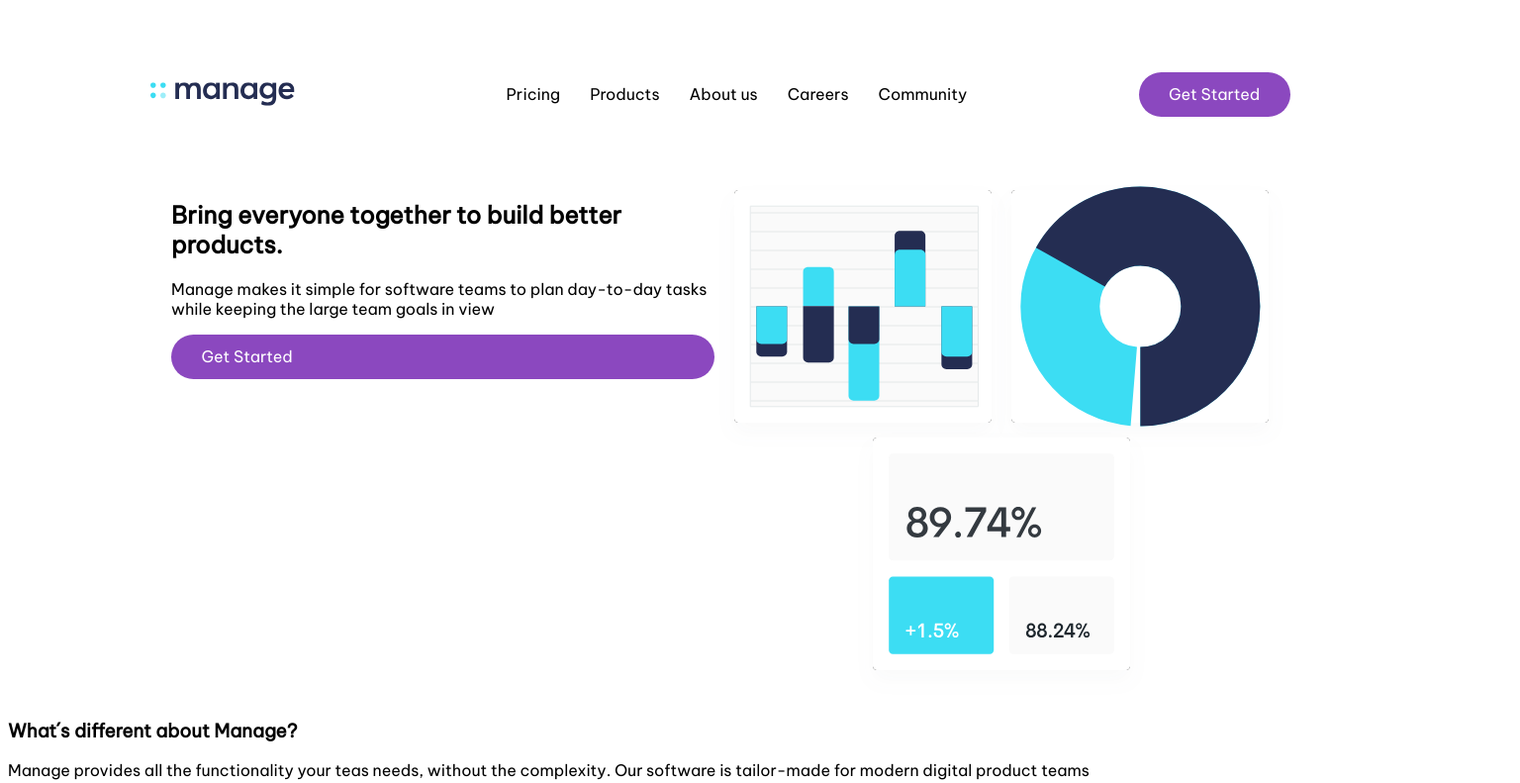
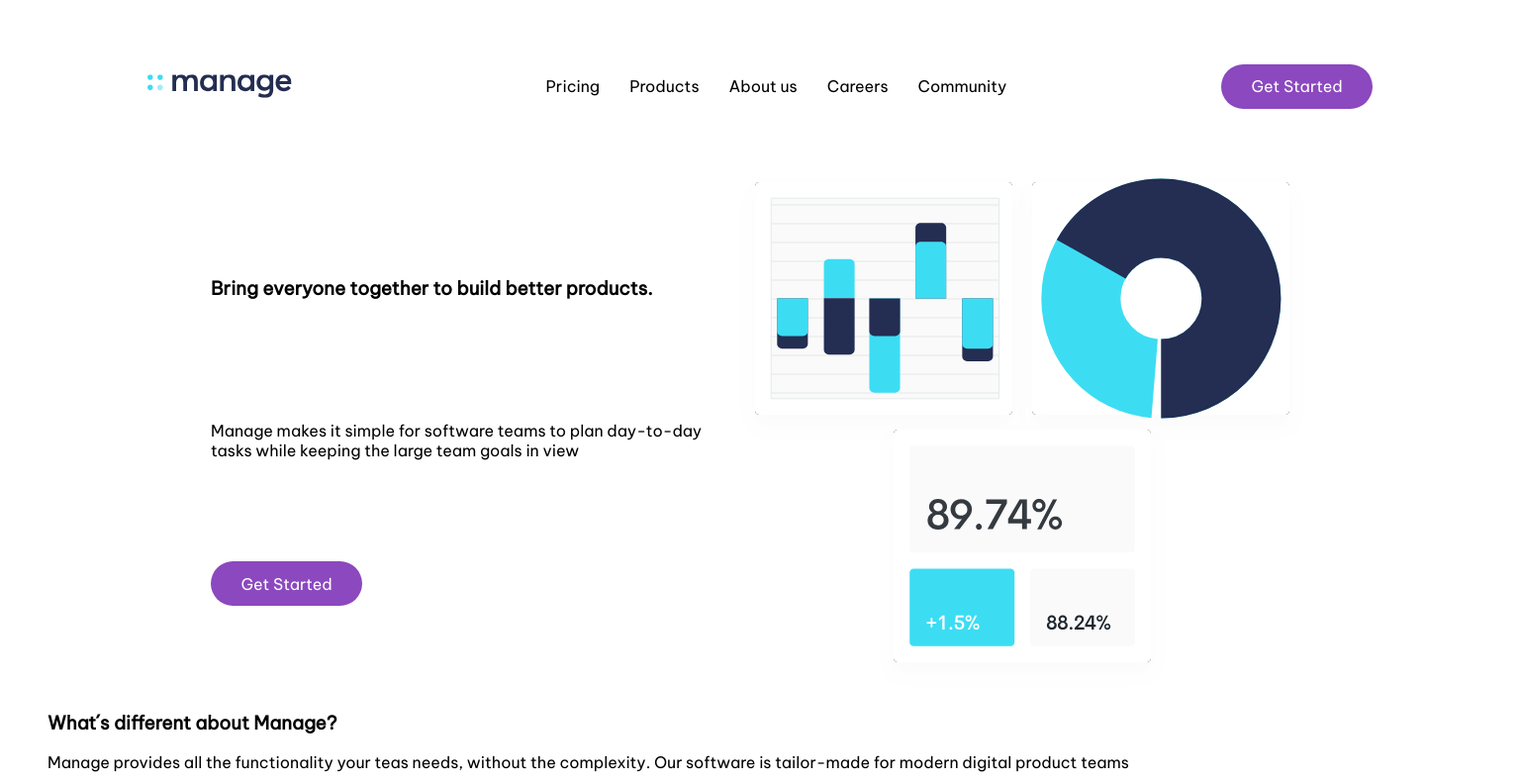
Before and after one commit to mgalotto/exmanefinalFE1, a plain HTML site: page root/index.html in a window 1536 px wide. Shown: the top 791 px of the page at 99% size. Drawn offline with Linux system fonts and the light colour scheme.

Commit message:
revision 1.1

```diff
--- a/root/css/style.css
+++ b/root/css/style.css
@@ -1,7 +1,11 @@
 @media(min-width:1440px){
+    *{box-sizing: border-box;
+
+    }
     body{width:1440px;
         height: 2639px;
         font-family: 'Be Vietnam Pro', sans-serif;
+        margin:auto;
 
 /*                 NAVMENU + LOGO             */
 
@@ -12,29 +16,40 @@
         flex-direction: row;
         justify-content: space-around;
         height: 174px;
-        padding:65px;
+
     }
     .list { display: flex;
             flex-direction: row;
             list-style-type: none;
+
     }
-    li{margin: 15px;
+    li{margin: 0px 15px;
     }
     .getstarted{background-color:#8B48BF;
-        border-radius:50px;
-        color:#FFFFFF;
-        padding:12.5px 30.5px;
+            border-radius:50px;
+            color:#FFFFFF;
+            padding:12.5px 30.5px;
     }
 
 
 /*         HOME                 */
 
-    .firstsection{display:flex;
+    .home{display:flex;
         justify-content: space-around;
         flex-direction: row;
-        margin-left: 165px;
-        margin-right: 146px;
+        width: 1110px;
+        height: 525px;
+        margin: 0 165px;
     }
+    .home article{display:flex;
+        flex-direction: column;
+        justify-content: space-evenly;
+        align-items:flex-start;
+        padding-right: 15px;
+        font-size: 1em;
+
+    }
+
 
 /*                SOBRE NOSOTROS            */
 
@@ -43,7 +58,7 @@
 
 /*              TESTIMONIOS                  */
 
-    .S3flex{box-sizing: border-box;
+    .testimonios{box-sizing: border-box;
         width: 1298px;
         height: 478;
         display:flex;
@@ -59,7 +74,7 @@
     }
     div.S3div article{display:flex;
         flex-direction: column;
-        justify-content:center;
+        justify-items: center;
         align-items: center;
     }
     div.S3div article p{padding:15px;
--- a/root/index.html
+++ b/root/index.html
@@ -21,12 +21,12 @@
             <div class="getstarted">Get Started</div>
         </header>
 
-        <section class="firstsection">
+        <section class="home">
             <article>
-                <h2>Bring everyone
+                <h1>Bring everyone
                     together to build
                     better products.
-                </h2>
+                </h1>
                 <p>Manage makes it simple for software teams
                     to plan day-to-day tasks while keeping the
                     large team goals in view </p>
@@ -92,6 +92,7 @@
             <div class="getstarted">Get Started</div>
         </section>
 
+
     </body>
 
 </html>
```
